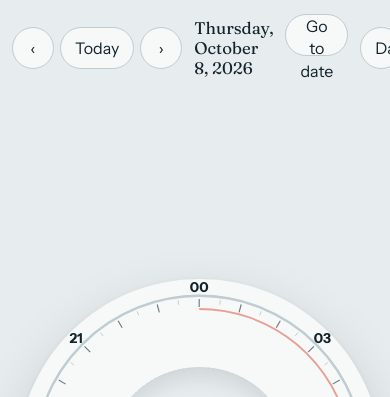
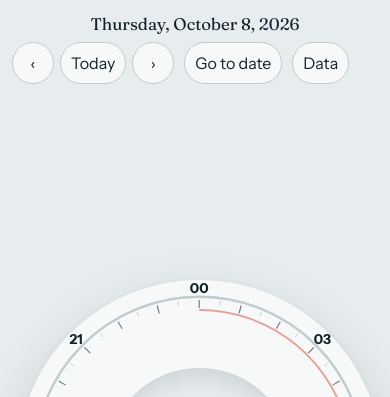
Before and after one commit to bluebeardtitan/time-dial, a plain HTML site: page index.html in a window 390 px wide. Shown: the top 397 px of the page. Drawn offline with Linux system fonts and the light colour scheme.

```diff
--- a/index.html
+++ b/index.html
@@ -6,18 +6,21 @@
 <meta name="theme-color" content="#E7ECEE">
 <title>Time Dial</title>
 <link rel="preconnect" href="https://fonts.googleapis.com">
-<link href="https://fonts.googleapis.com/css2?family=Fraunces:opsz,wght@9..144,400;9..144,600&family=Instrument+Sans:wght@400;500;600;700&display=swap" rel="stylesheet">
+<link rel="preconnect" href="https://fonts.gstatic.com" crossorigin>
+<link rel="stylesheet" media="print" onload="this.media='all'" href="https://fonts.googleapis.com/css2?family=Fraunces:opsz,wght@9..144,400;9..144,600&family=Instrument+Sans:wght@400;500;600;700&display=swap">
+<noscript><link rel="stylesheet" href="https://fonts.googleapis.com/css2?family=Fraunces:opsz,wght@9..144,400;9..144,600&family=Instrument+Sans:wght@400;500;600;700&display=swap"></noscript>
 <style>
 :root{--bg:#E7ECEE;--paper:#F7F9F9;--ink:#12232B;--mute:#566A72;--line:#BFCCD1;--ev:#0B6E78;--tk:#3340B8;--ch:#9A5B07;--hb:#7C3A92;--now:#D3341C;font:16px/1.4 "Instrument Sans",system-ui,sans-serif}
 *{box-sizing:border-box}[hidden]{display:none!important}
 body{margin:0;min-height:100dvh;background:var(--bg);color:var(--ink);display:flex;flex-direction:column}
 button,input,select,textarea{font:inherit;color:inherit}button{cursor:pointer}
 :focus-visible{outline:3px solid var(--tk);outline-offset:2px}
-header{display:flex;align-items:center;gap:12px;padding:14px clamp(12px,3vw,28px)}
-h1{flex:1;margin:0;font:500 clamp(1.05rem,2.6vw,1.7rem) Fraunces,Georgia,serif}
-.nav{display:flex;gap:6px}
-.nav button,.ic{min-width:42px;height:42px;border:1px solid var(--line);background:var(--paper);border-radius:21px;padding:0 14px}
-.pickwrap{position:relative}
+header{display:flex;flex-wrap:wrap;align-items:center;gap:12px;padding:14px clamp(12px,3vw,28px)}
+h1{flex:1;min-width:0;margin:0;font:500 clamp(1.05rem,2.6vw,1.7rem) Fraunces,Georgia,serif}
+.nav{display:flex;gap:6px;flex:none}
+.nav button,.ic{min-width:42px;height:42px;border:1px solid var(--line);background:var(--paper);border-radius:21px;padding:0 14px;white-space:nowrap;flex:none}
+.pickwrap{position:relative;flex:none}
+#pick{white-space:nowrap}
 #jump{position:absolute;left:0;bottom:0;width:100%;height:1px;opacity:0;pointer-events:none;border:0;padding:0}
 main{flex:1;display:grid;place-items:center;padding:0 12px 18px}
 .dial{position:relative;width:min(96vw,calc(100dvh - 96px),880px);aspect-ratio:1;container-type:inline-size}
@@ -82,6 +85,10 @@
 #toast{position:fixed;left:50%;bottom:96px;transform:translate(-50%,10px);background:var(--ink);color:#fff;border-radius:999px;padding:8px 18px;opacity:0;pointer-events:none;transition:.25s;z-index:9}
 #toast.show{opacity:1;transform:translate(-50%,0)}
 @media(max-width:640px){
+header{gap:8px 10px}
+h1{order:-1;flex:1 0 100%;text-align:center}
+.nav button,.ic{padding:0 10px}
+.dial{width:min(96vw,calc(100dvh - 140px),880px)}
 .lb.mn{display:none}.lb.mj{font-size:22px}.grid{grid-template-columns:1fr}
 .center.panel{position:fixed;left:8px;right:8px;bottom:8px;top:auto;transform:none;width:auto;max-height:55dvh;font-size:.95rem;z-index:6}
 body.has-sel .fab{display:none}}
@@ -127,7 +134,7 @@
 const addD=(s,n)=>{const d=pd(s);d.setDate(d.getDate()+n);return ymd(d)};
 const dayDiff=(a,b)=>{const x=pd(a),y=pd(b);return Math.round((Date.UTC(y.getFullYear(),y.getMonth(),y.getDate())-Date.UTC(x.getFullYear(),x.getMonth(),x.getDate()))/864e5)};
 const tm=s=>{const[h,m]=s.split(':').map(Number);return h*60+m};
-const fm=m=>`${pad(Math.floor(m/60))}:${pad(Math.round(m)%60)}`;
+const fm=m=>{m=Math.round(m);return`${pad(Math.floor(m/60))}:${pad(m%60)}`};
 const nowMin=()=>{const d=new Date();return d.getHours()*60+d.getMinutes()+d.getSeconds()/60};
 const todayStr=()=>ymd(new Date());
 const pl=(n,w)=>`${n} ${w}${n===1?'':'s'}`;
@@ -227,7 +234,7 @@
   if(isToday)g.push(el('path',{id:'prog',d:arc(244,0,Math.max(.1,ang(nowMin())))}));
   // event lanes
   const lanes=[],laneOf={};
-  list.filter(i=>i.k==='event').forEach(e=>{let l=lanes.findIndex(end=>end<=e.t);if(l<0){l=lanes.length<3?lanes.length:e.t%3}lanes[l]=e.t+e.dur;laneOf[e.id]=l});
+  list.filter(i=>i.k==='event').forEach(e=>{let l=lanes.findIndex(end=>end<=e.t);if(l<0){l=lanes.length<3?lanes.length:lanes.indexOf(Math.min(...lanes))}lanes[l]=e.t+e.dur;laneOf[e.id]=l});
   const placed=[];
   list.forEach(i=>{
     const isSel=sel&&sel.k===i.k&&sel.id===i.id,cls=`it k-${i.k}${i.done?' done':''}${isSel?' sel':''}`;
@@ -271,7 +278,8 @@
   if(k==='habit'){const st=streaks(o);lines.push(`${fm(s.t)}, ${repText(o)}`,`Current streak ${pl(st.cur,'day')}, best ${pl(st.best,'day')}`)}
   o.notes&&lines.push(o.notes);
   const list=k==='chore'&&o.items.length?el('div',{},o.items.map((it,i)=>el('label',{class:'ck'+(it.done?' dn':'')},el('input',{type:'checkbox',checked:it.done,onchange:ev=>{it.done=ev.target.checked;o.done=o.items.every(x=>x.done);save();render();$('#center').querySelectorAll('input')[i]?.focus()}}),el('span',{},it.t)))):null;
-  c.append(el('div',{class:'kind'},KIND[k]),el('h2',{class:s.done?'dn':''},s.title),lines.map(l=>el('p',{},l)),list,
+  c.append(el('div',{class:'kind'},KIND[k]),el('h2',{class:s.done?'dn':''},s.title),
+    ...lines.map(l=>el('p',{},l)),...(list?[list]:[]),
     el('div',{class:'btns'},
       el('button',{class:'btn pri',onclick:()=>{toggle(s);render()}},s.done?'Undo':'Done'),
       k==='task'&&!o.done&&el('button',{class:'btn',onclick:()=>{defer(o);sel=o.date===view?sel:null;render()}},'Defer'),
```
